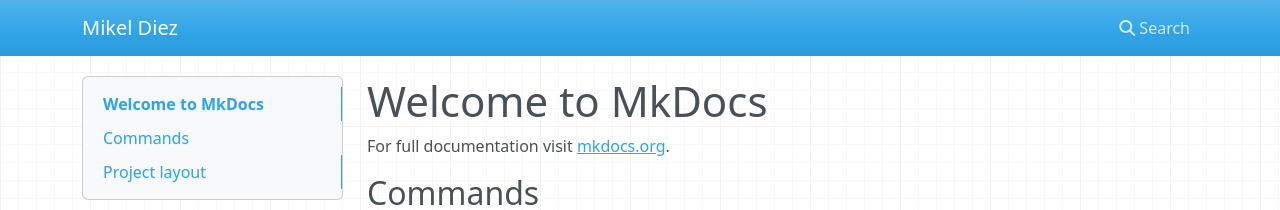
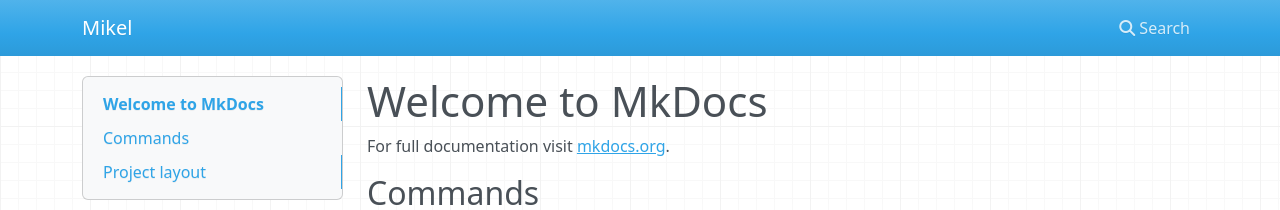
Before and after one commit to ai-somorrostro/5-Github-Pages, an MkDocs documentation site: the page built from docs/index.md, in a window 1280 px wide. Shown: the top 210 px of the page. Built offline with MkDocs 1.6.1, drawn with Linux system fonts in a browser that asks for light colours; nearby versions of some CDN libraries.

```diff
--- a/mkdocs.yml
+++ b/mkdocs.yml
@@ -1 +1 @@
-site_name: Mikel Diez
+site_name: Mikel
```
